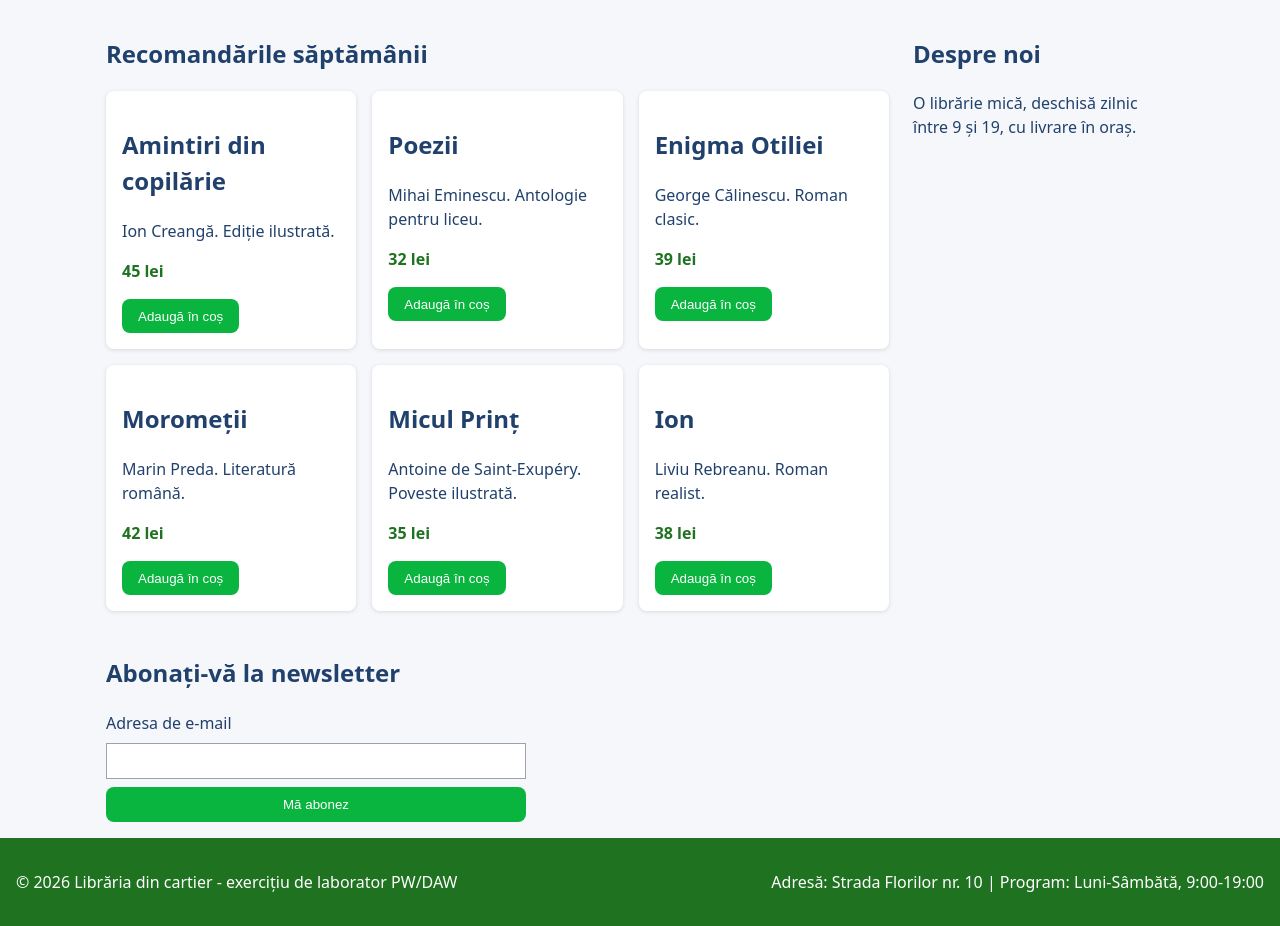
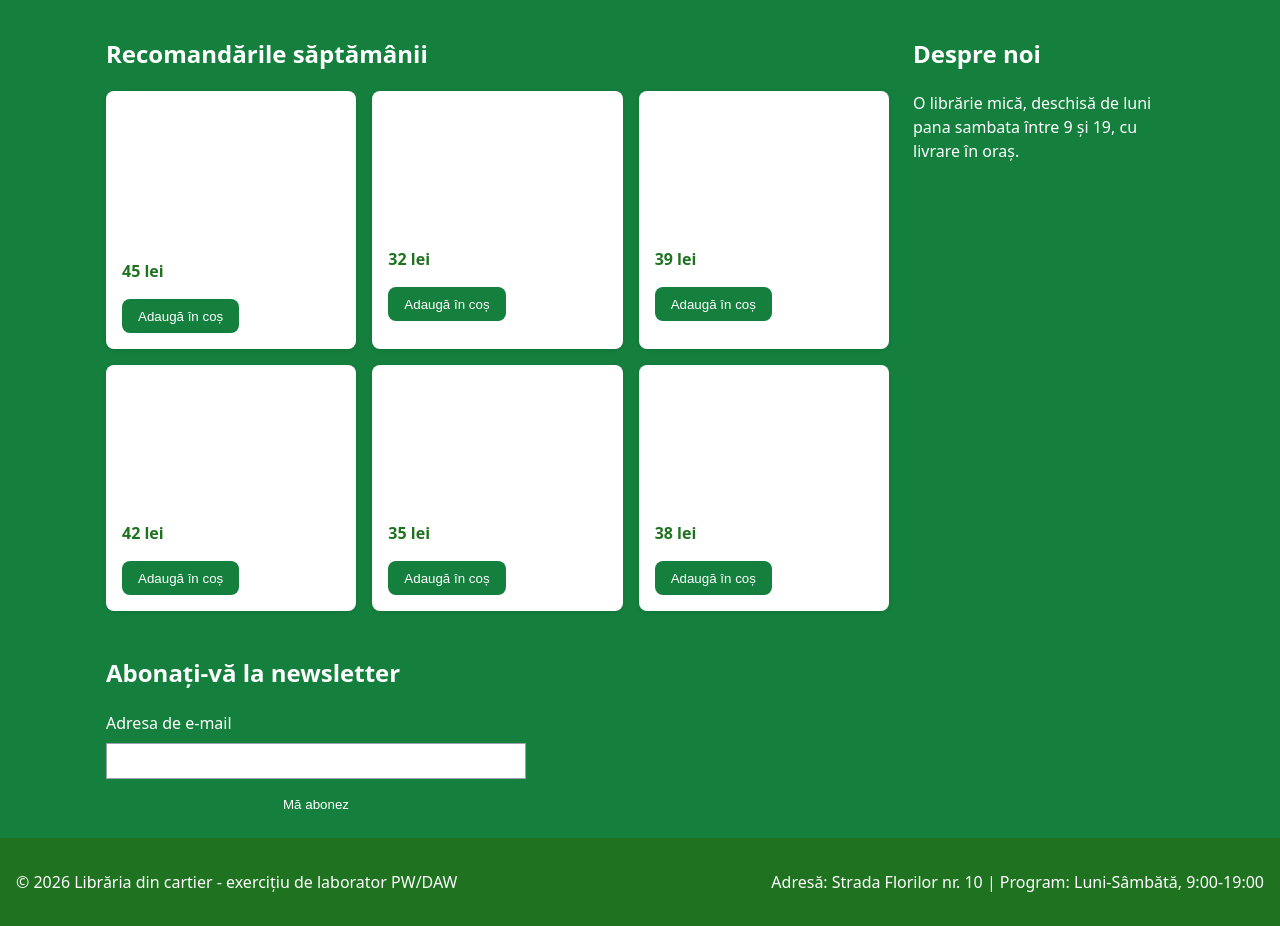
Before and after one commit to cezarpapara/daw-template-ifr2-2026-2027, a PHP site: page / in a window 1280 px wide. Shown: the part 66-992 px from the top of the page. Run offline with PHP 8.4, Linux system fonts and the light colour scheme.

Commit message:
Laborator 02:corectare contrast si structura HTML

```diff
--- a/exercitii/lab02/index.html
+++ b/exercitii/lab02/index.html
@@ -69,7 +69,7 @@
 
         <aside id="despre">
             <h2>Despre noi</h2>
-            <p>O librărie mică, deschisă zilnic între 9 și 19, cu livrare în oraș.</p>
+            <p>O librărie mică, deschisă de luni pana sambata între 9 și 19, cu livrare în oraș.</p>
         </aside>
         <section id="newsletter" class="newsletter">
             <h2>Abonați-vă la newsletter</h2>
--- a/exercitii/lab02/style.css
+++ b/exercitii/lab02/style.css
@@ -1,8 +1,8 @@
 :root {
     --culoare-principala: #1f7320;
-    --culoare-accent: #09b43f;
-    --fundal: #f6f7fb;
-    --text: #21416d;
+    --culoare-accent: #15803d;
+    --fundal: #15803D;
+    --text: #FFFFFF;
     --raza: 8px;
 }
 
```
